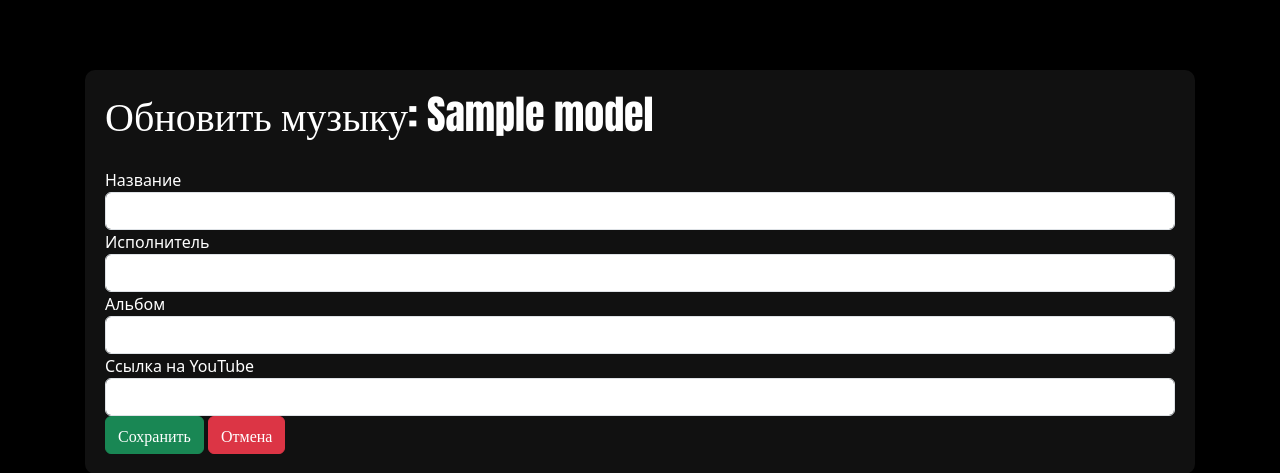
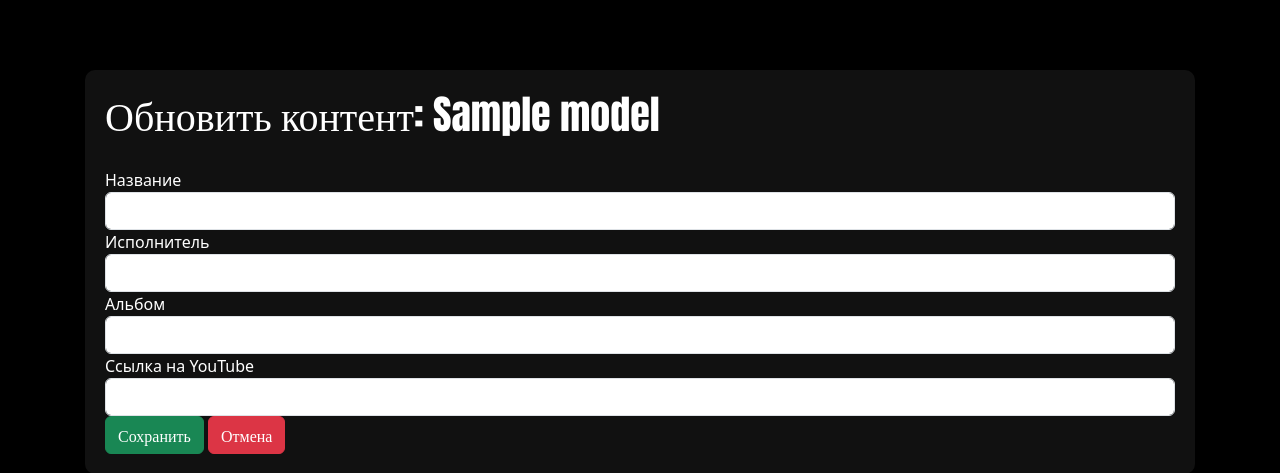
Before and after one commit to 3GonoverskyiPoSkidkeAndMalboroRed/basic, a Yii app: template views/music/update.php in a window 1280 px wide. Shown: the top 473 px of the page. Run offline with PHP 8.4 and a stand-in for Yii, Linux system fonts and the light colour scheme; the template is opened without the code that fills it: most values are stand-ins (such as "Sample title", 1, 10 or a date in 2020); form fields are guessed from the names that the template uses; data that the repository does not hold is empty; some libraries are stand-ins or nearby versions.

Commit message:
мелкие изменения

```diff
--- a/modules/admin/views/feedback/index.php
+++ b/modules/admin/views/feedback/index.php
@@ -8,11 +8,10 @@ use yii\helpers\Url;
 /* @var $dataProvider yii\data\ActiveDataProvider */
 
 $this->title = 'Сообщения обратной связи';
-$this->params['breadcrumbs'][] = $this->title;
 ?>
 <div class="feedback-index">
 
-    <h1><?= Html::encode($this->title) ?></h1>
+    <h1 style="margin-top: 20px;"><?= Html::encode($this->title) ?></h1>
 
     <?= GridView::widget([
         'dataProvider' => $dataProvider,
--- a/modules/admin/views/feedback/view.php
+++ b/modules/admin/views/feedback/view.php
@@ -7,8 +7,7 @@ use yii\widgets\DetailView;
 /* @var $model app\models\Feedback */
 
 $this->title = 'Сообщение #' . $model->id;
-$this->params['breadcrumbs'][] = ['label' => 'Сообщения обратной связи', 'url' => ['index']];
-$this->params['breadcrumbs'][] = $this->title;
+
 ?>
 <div class="feedback-view">
 
--- a/views/cart/index.php
+++ b/views/cart/index.php
@@ -31,7 +31,7 @@ use yii\helpers\Html;
                                 <p class="cart-item-name">
                                     <?= Html::encode($product->title) ?> - <?= Html::encode($product->item_name) ?>
                                 </p>
-                                <p>Цена: <?= Html::encode($product->cost) ?>$</p>
+                                <p>Цена: <?= Html::encode($product->cost) ?>₽</p>
                                 <?= Html::a('Удалить', ['remove', 'id' => $product->id], ['class' => 'btn btn-minimalist-сart-delete btn-lg']) ?>
                             </div>
                         </div>
--- a/views/layouts/main.php
+++ b/views/layouts/main.php
@@ -44,7 +44,7 @@ $this->registerLinkTag(['rel' => 'icon', 'type' => 'image/x-icon', 'href' => Yii
         'options' => ['class' => 'navbar-nav me-auto'],
         'items' => [
             ['label' => '<span class="nav-link">Каталог</span>', 'url' => ['/store/index'], 'encode' => false],
-            ['label' => '<span class="nav-link">Музыка</span>', 'url' => ['/music/index'], 'encode' => false],
+            ['label' => '<span class="nav-link">Контент</span>', 'url' => ['/music/index'], 'encode' => false],
             ['label' => '<span class="nav-link">О нас</span>', 'url' => ['/about/index'], 'encode' => false],
             Yii::$app->user->isGuest
                 ? ['label' => '<span class="nav-link">Регистрация</span>', 'url' => ['/site/register'], 'encode' => false]
--- a/views/music/create.php
+++ b/views/music/create.php
@@ -6,7 +6,7 @@ use yii\bootstrap5\ActiveForm;
 /** @var yii\web\View $this */
 /** @var app\models\Music $model */
 
-$this->title = 'Добавить музыку';
+$this->title = 'Добавить контент';
 ?>
 
 <div class="music-create">
--- a/views/music/index.php
+++ b/views/music/index.php
@@ -5,7 +5,7 @@ use yii\widgets\ListView;
 /** @var yii\web\View $this */
 /** @var yii\data\ActiveDataProvider $dataProvider */
 
-$this->title = 'Музыка';
+$this->title = 'Контент';
 ?>
 
 <div class="music-index">
@@ -13,7 +13,7 @@ $this->title = 'Музыка';
 
     <?php if (!Yii::$app->user->isGuest && Yii::$app->user->identity->isAdmin): ?>
         <div class="mb-3">
-            <?= Html::a('Добавить музыку', ['create'], [
+            <?= Html::a('Добавить контент', ['create'], [
                 'class' => 'btn btn-success',
                 'style' => 'font-family: Impact;'
             ]) ?>
--- a/views/music/update.php
+++ b/views/music/update.php
@@ -5,7 +5,7 @@ use yii\bootstrap5\ActiveForm;
 /** @var yii\web\View $this */
 /** @var app\models\Music $model */
 
-$this->title = 'Обновить музыку: ' . $model->title;
+$this->title = 'Обновить контент: ' . $model->title;
 $this->params['breadcrumbs'][] = ['label' => 'Music', 'url' => ['index']];
 $this->params['breadcrumbs'][] = $this->title;
 ?>
--- a/views/music/view.php
+++ b/views/music/view.php
@@ -5,8 +5,7 @@ use yii\helpers\Html;
 /* @var $music app\models\Music */
 
 $this->title = $music->title;
-$this->params['breadcrumbs'][] = ['label' => 'Music', 'url' => ['index']];
-$this->params['breadcrumbs'][] = $this->title;
+
 ?>
 <div class="music-view">
     <h1><?= Html::encode($this->title) ?></h1>
```
